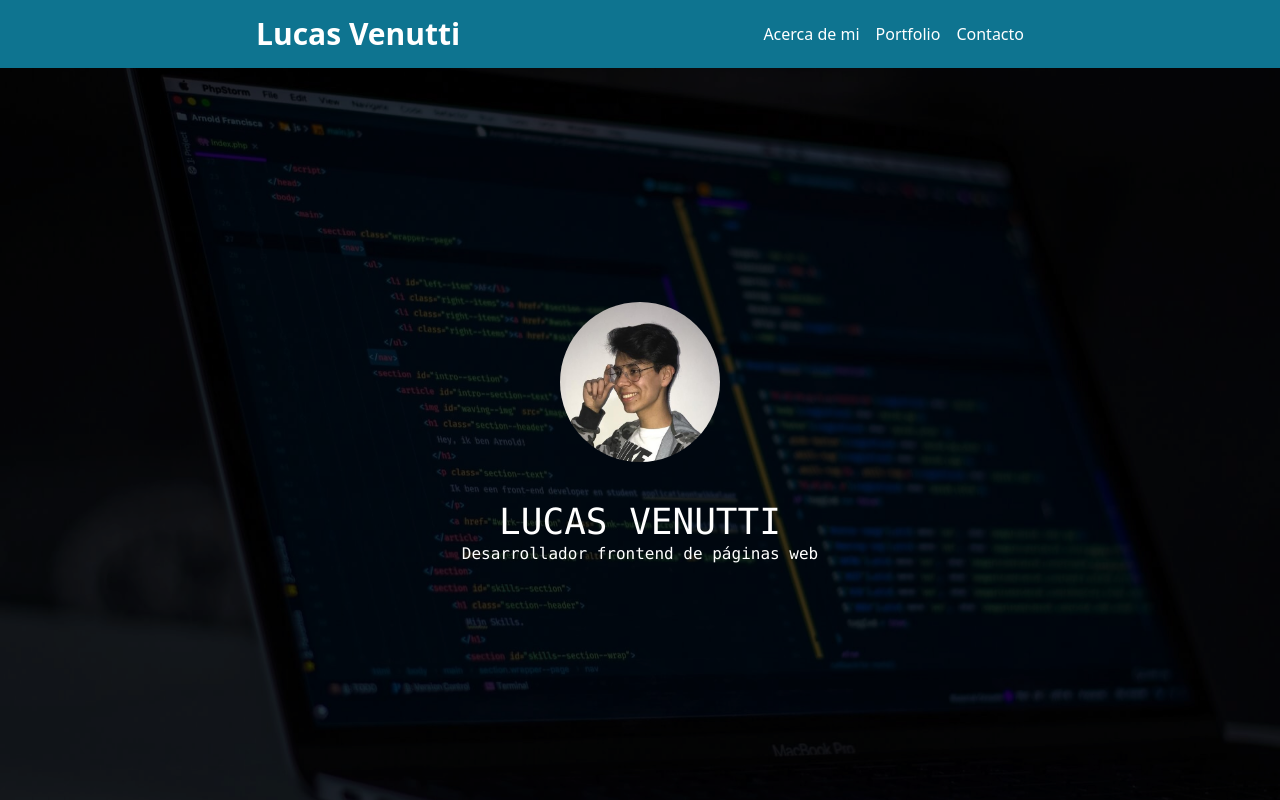
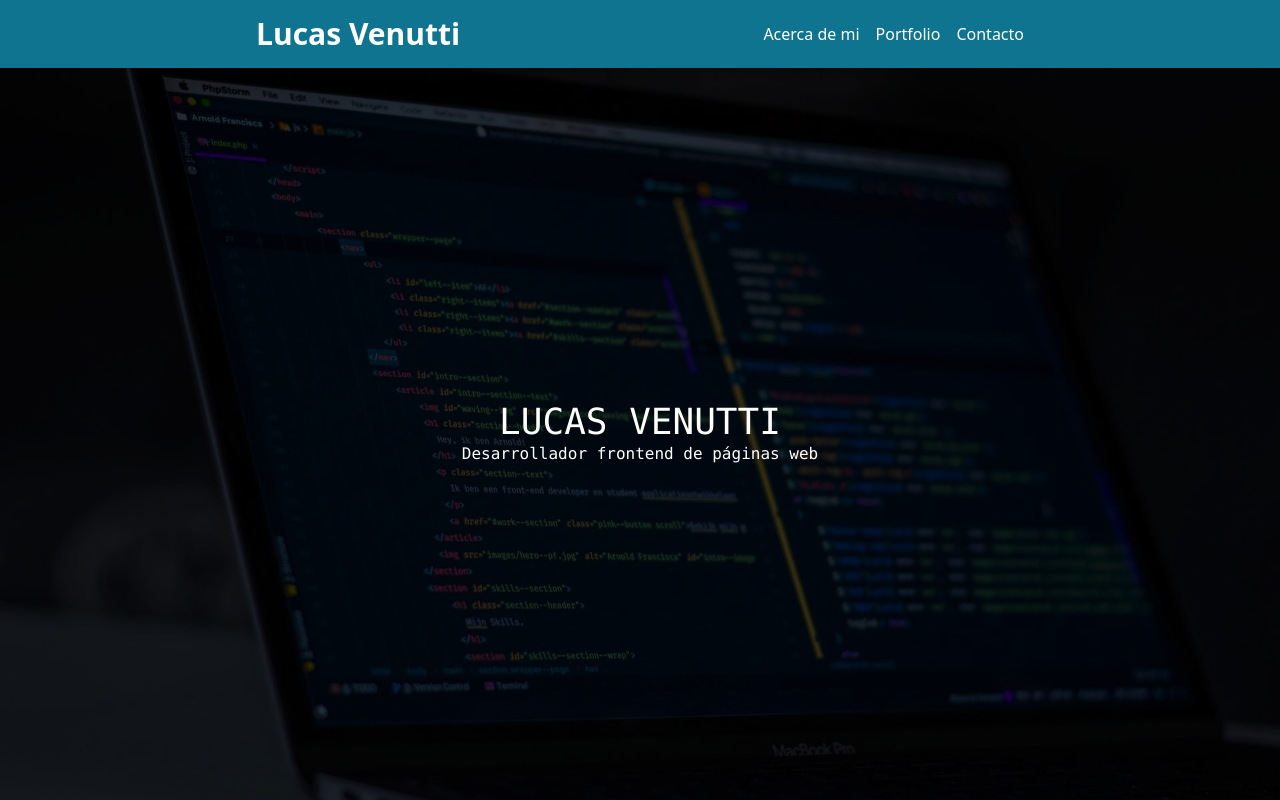
Before and after one commit to venutti/portfolio, a React (Vite) app: page / in a window 1280 px wide. Shown: the top 800 px of the page. Built offline with nearby package versions, Linux system fonts and the light colour scheme.

Commit message:
agrega detalles de estilos

```diff
--- a/src/components/Hero.jsx
+++ b/src/components/Hero.jsx
@@ -4,11 +4,11 @@ export default function Hero() {
   return (
     <main className="bg-gray-200 bg-image grow">
       <div className="h-full backdrop-brightness-50 grid place-content-center place-items-center text-center text-white font-mono">
-        <img
+        {/* <img
           className="w-40 h-40 mb-10 rounded-full"
           src={profileImage}
           alt="Imagen de perfil"
-        />
+        /> */}
         <h1 className="text-4xl">LUCAS VENUTTI</h1>
         <h3>Desarrollador frontend de páginas web</h3>
       </div>
--- a/src/components/Navbar.jsx
+++ b/src/components/Navbar.jsx
@@ -1,3 +1,5 @@
+import Container from "./Container";
+
 export default function Navbar({ links }) {
   const renderedLinks = links.map((link) => (
     <li
@@ -11,12 +13,12 @@ export default function Navbar({ links }) {
 
   return (
     <header className="bg-cyan-700 text-white p-4">
-      <div className="flex justify-between items-center flex-col gap-2 mx-auto max-w-3xl sm:flex-row">
+      <Container className="flex justify-between items-center flex-col gap-2 sm:flex-row">
         <h2 className="font-semibold text-3xl">Lucas Venutti</h2>
         <nav>
           <ul className="flex gap-4">{renderedLinks}</ul>
         </nav>
-      </div>
+      </Container>
     </header>
   );
 }
```
